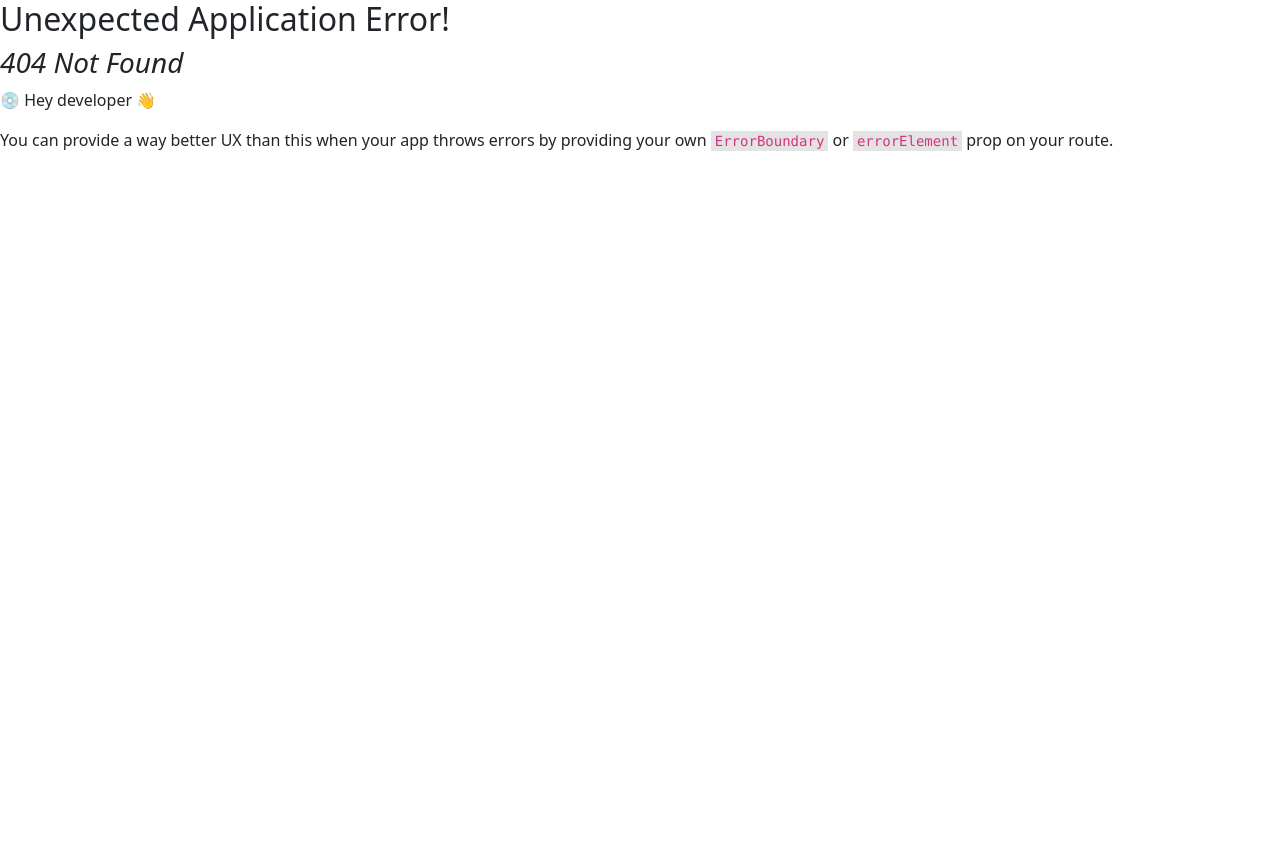
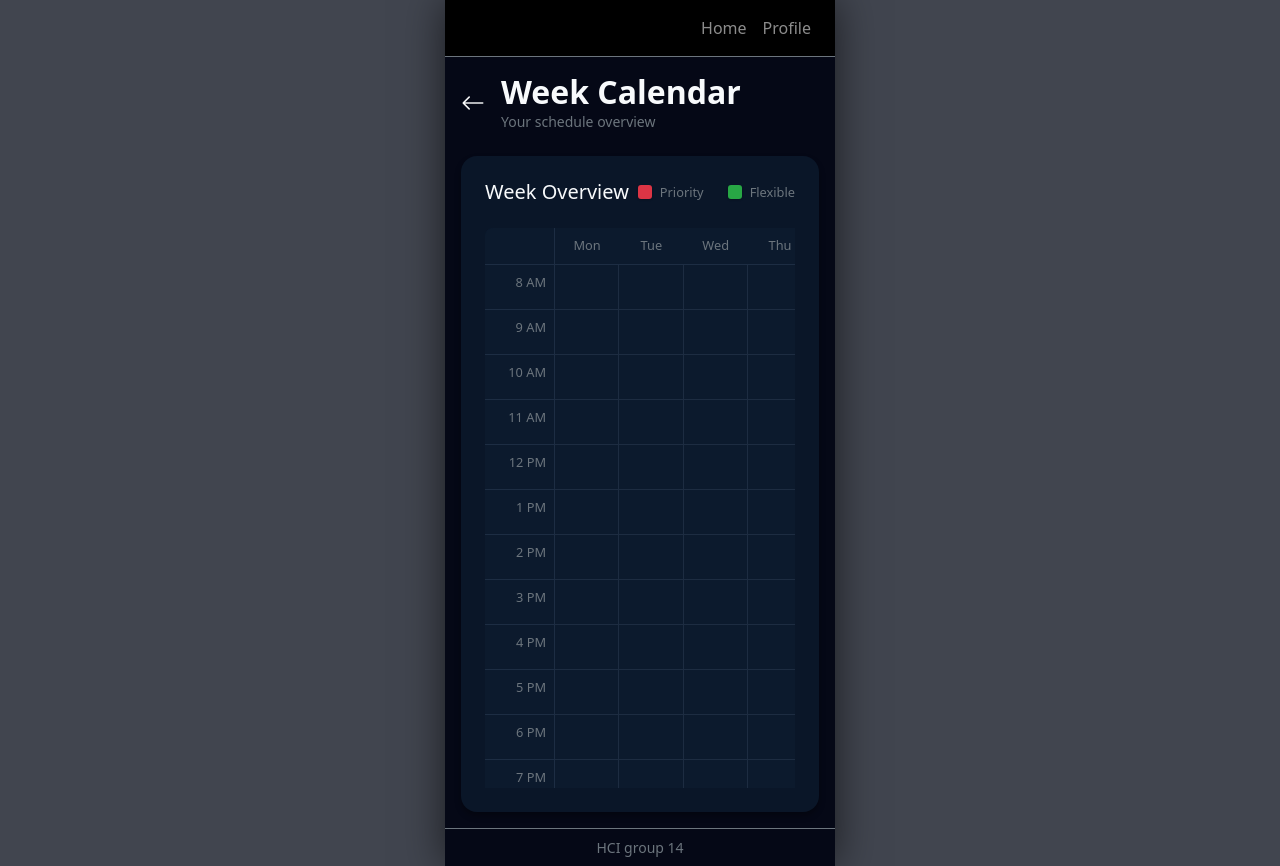
Before and after one commit to Edi218/social-energy-hifi, a React (Vite) app: page /calendar in a window 1280 px wide. Before the commit this address had no page. Before the commit the page ends 800 px from the top, so only its background shows below. Built offline with nearby package versions, Linux system fonts and the light colour scheme.

Commit message:
Add week calendar page with dark blue theme and navigation from profile

```diff
--- a/src/main.jsx
+++ b/src/main.jsx
@@ -5,6 +5,7 @@ import App from './App.jsx'
 import Home from './pages/Home.jsx'
 import Profile from './pages/Profile.jsx'
 import FriendsList from './pages/Friendslist.jsx'
+import Calendar from './pages/Calendar.jsx'
 
 // Bootstrap styles & JS
 import 'bootstrap/dist/css/bootstrap.min.css'
@@ -17,7 +18,8 @@ const router = createBrowserRouter([
     children: [
       { index: true, element: <Home /> },
       { path: 'profile', element: <Profile /> },
-      { path: 'friends', element: <FriendsList /> }
+      { path: 'friends', element: <FriendsList /> },
+      { path: 'calendar', element: <Calendar /> }
     ]
   },
 ])
--- a/src/pages/Calendar.jsx
+++ b/src/pages/Calendar.jsx
@@ -1,11 +1,155 @@
 import React from 'react'
+import { useNavigate } from "react-router-dom";
 
 export default function Calendar() {
+  const navigate = useNavigate();
+
+  const timeSlots = [
+    '8 AM', '9 AM', '10 AM', '11 AM', '12 PM', '1 PM', '2 PM',
+    '3 PM', '4 PM', '5 PM', '6 PM', '7 PM', '8 PM', '9 PM',
+    '10 PM', '11 PM', '12 AM'
+  ];
+  const days = ['Mon', 'Tue', 'Wed', 'Thu', 'Fri', 'Sat', 'Sun'];
+
   return (
     <div>
-      <h2>Calendar</h2>
-      <p>Welcome to Social Energy!</p>
-      <p>This will eventually show calendar.</p>
+      {/* Header */}
+      <div className="d-flex align-items-center gap-3 mb-4">
+        <i
+          className="bi bi-arrow-left text-light"
+          style={{
+            fontSize: "24px",
+            cursor: "pointer",
+            transition: "opacity 0.2s ease"
+          }}
+          onClick={() => navigate(-1)}
+          onMouseEnter={(e) => e.target.style.opacity = "0.7"}
+          onMouseLeave={(e) => e.target.style.opacity = "1"}
+        ></i>
+        <div>
+          <h2 className="mb-0" style={{ fontWeight: "600" }}>Week Calendar</h2>
+          <p className="text-secondary small mb-0" style={{ fontSize: "0.875rem" }}>Your schedule overview</p>
+        </div>
+      </div>
+
+      {/* Calendar Card */}
+      <div
+        className="rounded-4 p-4"
+        style={{
+          backgroundColor: "#0a1628",
+          boxShadow: "0 4px 6px rgba(0, 0, 0, 0.3)"
+        }}
+      >
+        {/* Week Overview Header */}
+        <div className="d-flex justify-content-between align-items-center mb-4">
+          <h5 className="mb-0" style={{ fontWeight: "500" }}>Week Overview</h5>
+          <div className="d-flex align-items-center gap-4">
+            <div className="d-flex align-items-center gap-2">
+              <div
+                style={{
+                  width: "14px",
+                  height: "14px",
+                  backgroundColor: "#dc3545",
+                  borderRadius: "3px",
+                  boxShadow: "0 1px 2px rgba(0, 0, 0, 0.2)"
+                }}
+              ></div>
+              <span className="text-secondary small" style={{ fontSize: "0.8rem" }}>Priority</span>
+            </div>
+            <div className="d-flex align-items-center gap-2">
+              <div
+                style={{
+                  width: "14px",
+                  height: "14px",
+                  backgroundColor: "#28a745",
+                  borderRadius: "3px",
+                  boxShadow: "0 1px 2px rgba(0, 0, 0, 0.2)"
+                }}
+              ></div>
+              <span className="text-secondary small" style={{ fontSize: "0.8rem" }}>Flexible</span>
+            </div>
+          </div>
+        </div>
+
+        {/* Calendar Grid */}
+        <div style={{ overflowX: "auto", overflowY: "auto", maxHeight: "70vh", WebkitOverflowScrolling: "touch" }}>
+          <div
+            style={{
+              display: "grid",
+              gridTemplateColumns: "70px repeat(7, 1fr)",
+              gap: "0",
+              minWidth: "520px",
+              backgroundColor: "rgba(15, 30, 50, 0.5)",
+              borderRadius: "8px",
+              overflow: "hidden"
+            }}
+          >
+            {/* Empty top-left cell */}
+            <div style={{
+              backgroundColor: "rgba(15, 30, 50, 0.3)",
+              borderBottom: "1px solid rgba(100, 120, 150, 0.2)",
+              borderRight: "1px solid rgba(100, 120, 150, 0.2)"
+            }}></div>
+
+            {/* Day headers */}
+            {days.map((day) => (
+              <div
+                key={day}
+                className="text-center text-secondary py-2"
+                style={{
+                  fontSize: "0.8rem",
+                  fontWeight: "500",
+                  borderBottom: "1px solid rgba(100, 120, 150, 0.2)",
+                  backgroundColor: "rgba(15, 30, 50, 0.3)"
+                }}
+              >
+                {day}
+              </div>
+            ))}
+
+            {/* Time slots and grid cells */}
+            {timeSlots.map((time, timeIndex) => (
+              <React.Fragment key={time}>
+                {/* Time label */}
+                <div
+                  className="text-secondary py-2 px-2"
+                  style={{
+                    fontSize: "0.8rem",
+                    fontWeight: "500",
+                    borderRight: "1px solid rgba(100, 120, 150, 0.2)",
+                    borderBottom: timeIndex === timeSlots.length - 1 ? "none" : "1px solid rgba(100, 120, 150, 0.2)",
+                    backgroundColor: "rgba(15, 30, 50, 0.3)",
+                    textAlign: "right"
+                  }}
+                >
+                  {time}
+                </div>
+
+                {/* Day cells for this time slot */}
+                {days.map((day, dayIndex) => (
+                  <div
+                    key={`${time}-${day}`}
+                    style={{
+                      minHeight: "45px",
+                      backgroundColor: "transparent",
+                      borderRight: dayIndex === days.length - 1 ? "none" : "1px solid rgba(100, 120, 150, 0.2)",
+                      borderBottom: timeIndex === timeSlots.length - 1 ? "none" : "1px solid rgba(100, 120, 150, 0.2)",
+                      transition: "background-color 0.2s ease",
+                      cursor: "pointer"
+                    }}
+                    onMouseEnter={(e) => {
+                      e.currentTarget.style.backgroundColor = "rgba(30, 50, 80, 0.4)";
+                    }}
+                    onMouseLeave={(e) => {
+                      e.currentTarget.style.backgroundColor = "transparent";
+                    }}
+                  ></div>
+                ))}
+              </React.Fragment>
+            ))}
+          </div>
+        </div>
+      </div>
     </div>
   );
 }
--- a/src/pages/Profile.jsx
+++ b/src/pages/Profile.jsx
@@ -17,7 +17,7 @@ export default function Profile() {
       </div>
 
       <div className="d-grid gap-3">
-        <button className="btn btn-outline-light">
+        <button className="btn btn-outline-light" onClick={() => navigate("/calendar")}>
           <i className="bi bi-calendar3 me-2"></i> View My Calendar
         </button>
         <button className="btn btn-success">+ Create New Activity</button>
```
